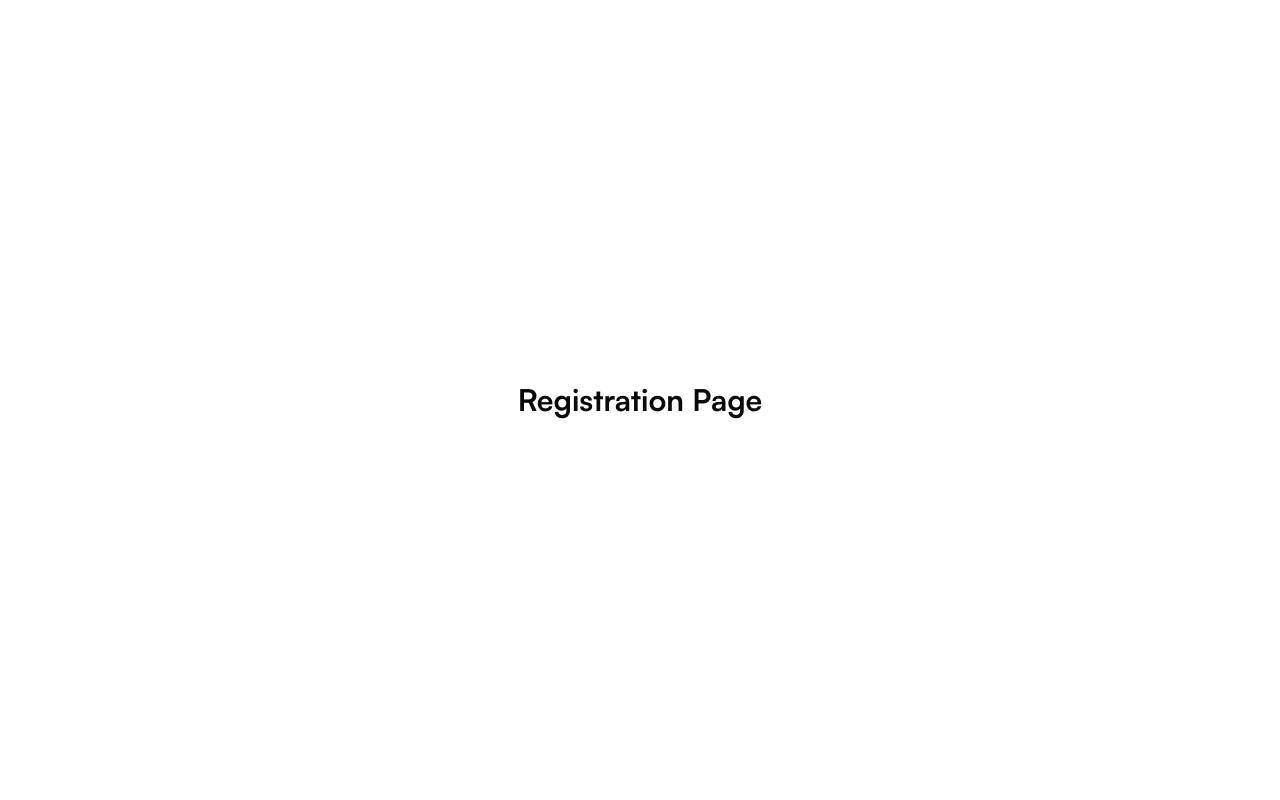
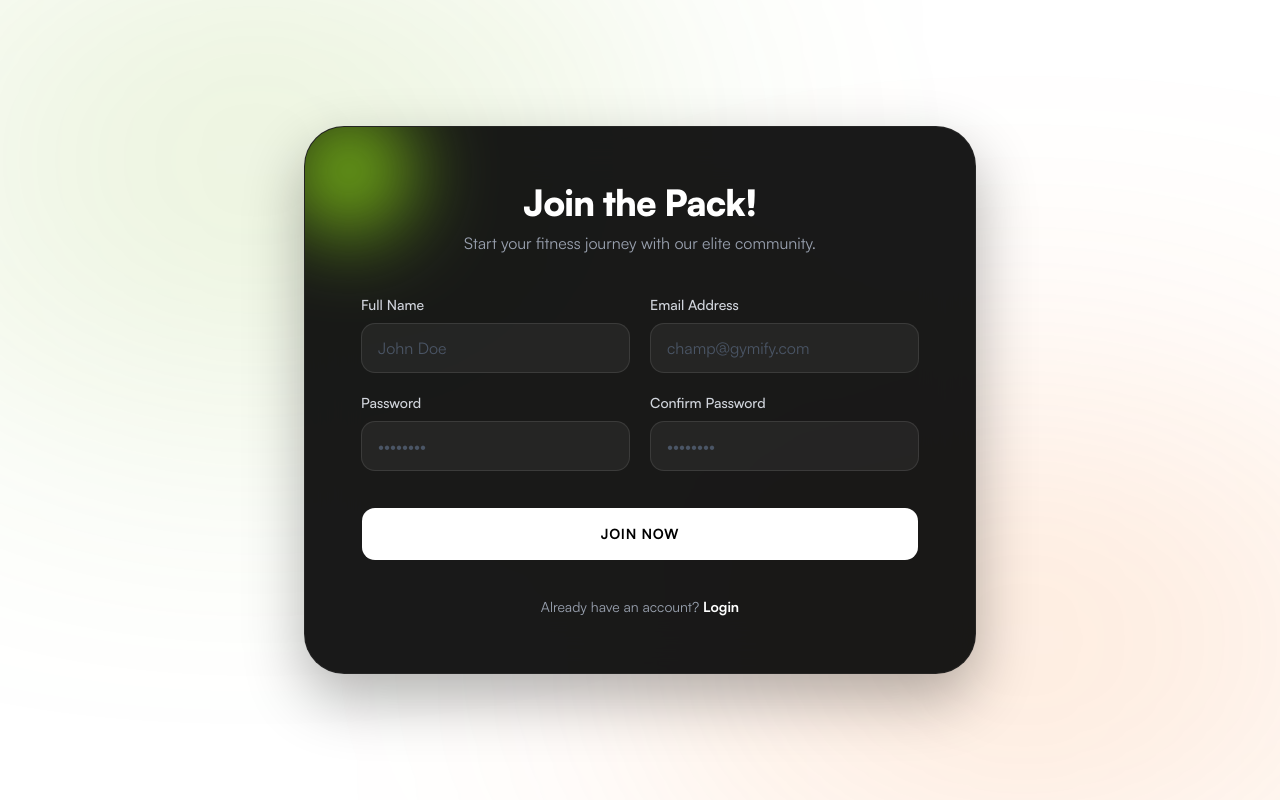
Before and after one commit to sajid-islam/gym-landing-page, a Next.js app: page /register in a window 1280 px wide. Built offline with nearby package versions, Linux system fonts and the light colour scheme; a web font is replaced by a local one.

Commit message:
feat: implement reusable AuthWrapper and update login and register pages with styled forms

```diff
--- a/src/app/(auth)/login/page.jsx
+++ b/src/app/(auth)/login/page.jsx
@@ -1,7 +1,74 @@
-export default function Login() {
+'use client';
+
+import AuthWrapper from '@/components/auth/AuthWrapper';
+import { Button } from '@/components/ui/button';
+import Link from 'next/link';
+
+export default function LoginPage() {
+  const handleSubmit = (e) => {
+    e.preventDefault();
+    const formData = new FormData(e.target);
+    const data = Object.fromEntries(formData.entries());
+    console.log('Login attempt:', data);
+    alert('Login attempted! Check console for data.');
+  };
+
   return (
-    <div className="flex flex-col items-center justify-center min-h-screen">
-      <h1 className="text-3xl font-semibold">Login Page</h1>
-    </div>
+    <AuthWrapper
+      title="Welcome Back, Champ!"
+      subtitle="Sign in to track your progress and crush your goals."
+    >
+      <form onSubmit={handleSubmit} className="flex flex-col gap-5">
+        <div className="flex flex-col gap-2">
+          <label className="text-sm font-medium text-gray-300">Email Address</label>
+          <input
+            name="email"
+            type="email"
+            placeholder="champ@gymify.com"
+            className="rounded-xl border border-white/10 bg-white/5 px-4 py-3 text-white placeholder:text-gray-600 focus:border-white/30 focus:outline-none focus:ring-1 focus:ring-white/30 transition-all"
+            required
+          />
+        </div>
+        <div className="flex flex-col gap-2 text-white">
+          <label className="text-sm font-medium text-gray-300">Password</label>
+          <input
+            name="password"
+            type="password"
+            placeholder="••••••••"
+            className="rounded-xl border border-white/10 bg-white/5 px-4 py-3 text-white placeholder:text-gray-600 focus:border-white/30 focus:outline-none focus:ring-1 focus:ring-white/30 transition-all"
+            required
+          />
+        </div>
+        <div className="flex items-center justify-between text-xs">
+          <div className="flex items-center gap-2">
+            <input
+              type="checkbox"
+              id="remember"
+              className="size-4 rounded border-white/10 bg-white/5 accent-white"
+            />
+            <label htmlFor="remember" className="cursor-pointer text-gray-400">
+              Remember me
+            </label>
+          </div>
+          <Link href="#" className="font-medium text-gray-300 hover:text-white transition-colors">
+            Forgot password?
+          </Link>
+        </div>
+
+        <Button
+          type="submit"
+          className="mt-2 h-auto rounded-xl bg-white py-4 font-bold text-black uppercase tracking-wider hover:bg-gray-200"
+        >
+          Sign In
+        </Button>
+
+        <p className="mt-4 text-center text-sm text-gray-400">
+          Don&apos;t have an account?{' '}
+          <Link href="/register" className="font-bold text-white hover:underline">
+            Join the Pack
+          </Link>
+        </p>
+      </form>
+    </AuthWrapper>
   );
 }
--- a/src/app/(auth)/register/page.jsx
+++ b/src/app/(auth)/register/page.jsx
@@ -1,7 +1,80 @@
-export default function Register() {
+'use client';
+
+import AuthWrapper from '@/components/auth/AuthWrapper';
+import { Button } from '@/components/ui/button';
+import Link from 'next/link';
+
+export default function RegisterPage() {
+  const handleSubmit = (e) => {
+    e.preventDefault();
+    const formData = new FormData(e.target);
+    const data = Object.fromEntries(formData.entries());
+    console.log('Registration attempt:', data);
+    alert('Registration attempted! Check console for data.');
+  };
+
   return (
-    <div className="flex flex-col items-center justify-center min-h-screen">
-      <h1 className="text-3xl font-semibold">Registration Page</h1>
-    </div>
+    <AuthWrapper
+      title="Join the Pack!"
+      subtitle="Start your fitness journey with our elite community."
+      maxWidth="max-w-2xl"
+    >
+      <form onSubmit={handleSubmit} className="grid grid-cols-1 gap-5 md:grid-cols-2">
+        <div className="flex flex-col gap-2">
+          <label className="text-sm font-medium text-gray-300">Full Name</label>
+          <input
+            name="name"
+            type="text"
+            placeholder="John Doe"
+            className="rounded-xl border border-white/10 bg-white/5 px-4 py-3 font-sans text-white transition-all placeholder:text-gray-600 focus:border-white/30 focus:ring-1 focus:ring-white/30 focus:outline-none"
+            required
+          />
+        </div>
+        <div className="flex flex-col gap-2">
+          <label className="text-sm font-medium text-gray-300">Email Address</label>
+          <input
+            name="email"
+            type="email"
+            placeholder="champ@gymify.com"
+            className="rounded-xl border border-white/10 bg-white/5 px-4 py-3 font-sans text-white transition-all placeholder:text-gray-600 focus:border-white/30 focus:ring-1 focus:ring-white/30 focus:outline-none"
+            required
+          />
+        </div>
+        <div className="flex flex-col gap-2">
+          <label className="text-sm font-medium text-gray-300">Password</label>
+          <input
+            name="password"
+            type="password"
+            placeholder="••••••••"
+            className="rounded-xl border border-white/10 bg-white/5 px-4 py-3 font-sans text-white transition-all placeholder:text-gray-600 focus:border-white/30 focus:ring-1 focus:ring-white/30 focus:outline-none"
+            required
+          />
+        </div>
+        <div className="flex flex-col gap-2">
+          <label className="text-sm font-medium text-gray-300">Confirm Password</label>
+          <input
+            name="confirmPassword"
+            type="password"
+            placeholder="••••••••"
+            className="rounded-xl border border-white/10 bg-white/5 px-4 py-3 font-sans text-white transition-all placeholder:text-gray-600 focus:border-white/30 focus:ring-1 focus:ring-white/30 focus:outline-none"
+            required
+          />
+        </div>
+
+        <Button
+          type="submit"
+          className="mt-4 h-auto rounded-xl bg-white py-4 font-bold tracking-wider text-black uppercase transition-colors hover:bg-gray-200 md:col-span-2"
+        >
+          Join Now
+        </Button>
+
+        <p className="mt-4 text-center text-sm text-gray-400 md:col-span-2">
+          Already have an account?{' '}
+          <Link href="/login" className="font-bold text-white transition-all hover:underline">
+            Login
+          </Link>
+        </p>
+      </form>
+    </AuthWrapper>
   );
 }
--- /dev/null
+++ b/src/components/auth/AuthWrapper.jsx
@@ -0,0 +1,28 @@
+const AuthWrapper = ({ children, title, subtitle, maxWidth = 'max-w-md' }) => {
+  return (
+    <div className="relative flex min-h-screen items-center justify-center overflow-hidden bg-white px-4 py-10 md:py-20">
+      {/* Modern Background: Blurred Gradient Blobs */}
+      <div className="pointer-events-none absolute inset-0">
+        <div className="bg-primary/15 absolute top-[-10%] left-[-10%] h-[60%] w-[60%] rounded-full blur-[100px] md:blur-[140px]" />
+        <div className="absolute right-[-10%] bottom-[-10%] h-[60%] w-[60%] rounded-full bg-[#F97316]/15 blur-[100px] md:blur-[140px]" />
+      </div>
+
+      {/* Auth Card with Glassmorphism */}
+      <div className={`relative w-full ${maxWidth} overflow-hidden rounded-[2.5rem] border border-white/5 bg-black/90 p-8 text-white shadow-[0_25px_60px_rgba(0,0,0,0.3)] backdrop-blur-xl md:p-14 transition-all duration-500`}>
+        {/* Background Decor */}
+        <div className="pointer-events-none absolute -top-5 -left-5">
+          <div className="bg-primary h-32 w-32 rounded-full blur-2xl"></div>
+        </div>
+
+        <div className="relative z-10 text-center">
+          <h1 className="text-3xl font-extrabold tracking-tight md:text-4xl">{title}</h1>
+          <p className="mt-2 text-sm text-gray-400 md:text-base">{subtitle}</p>
+        </div>
+
+        <div className="relative z-10 mt-10">{children}</div>
+      </div>
+    </div>
+  );
+};
+
+export default AuthWrapper;
```
